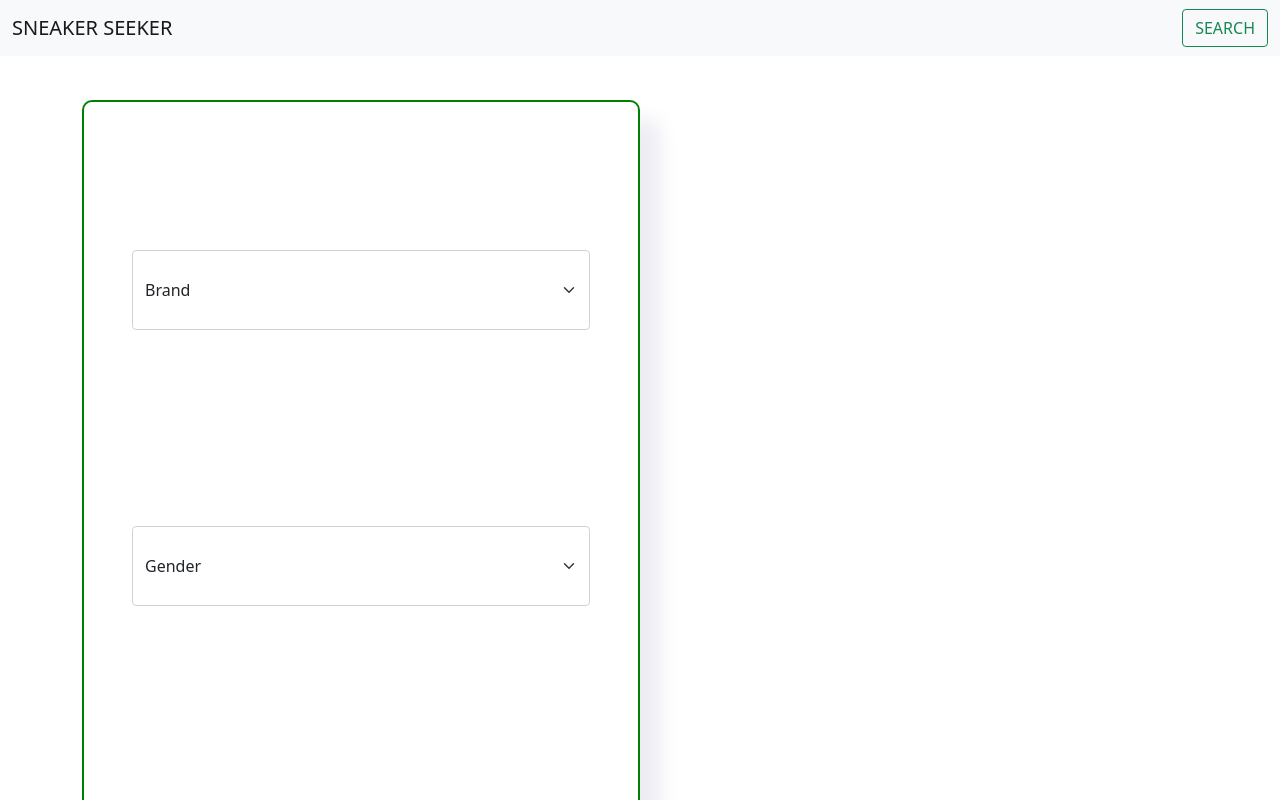
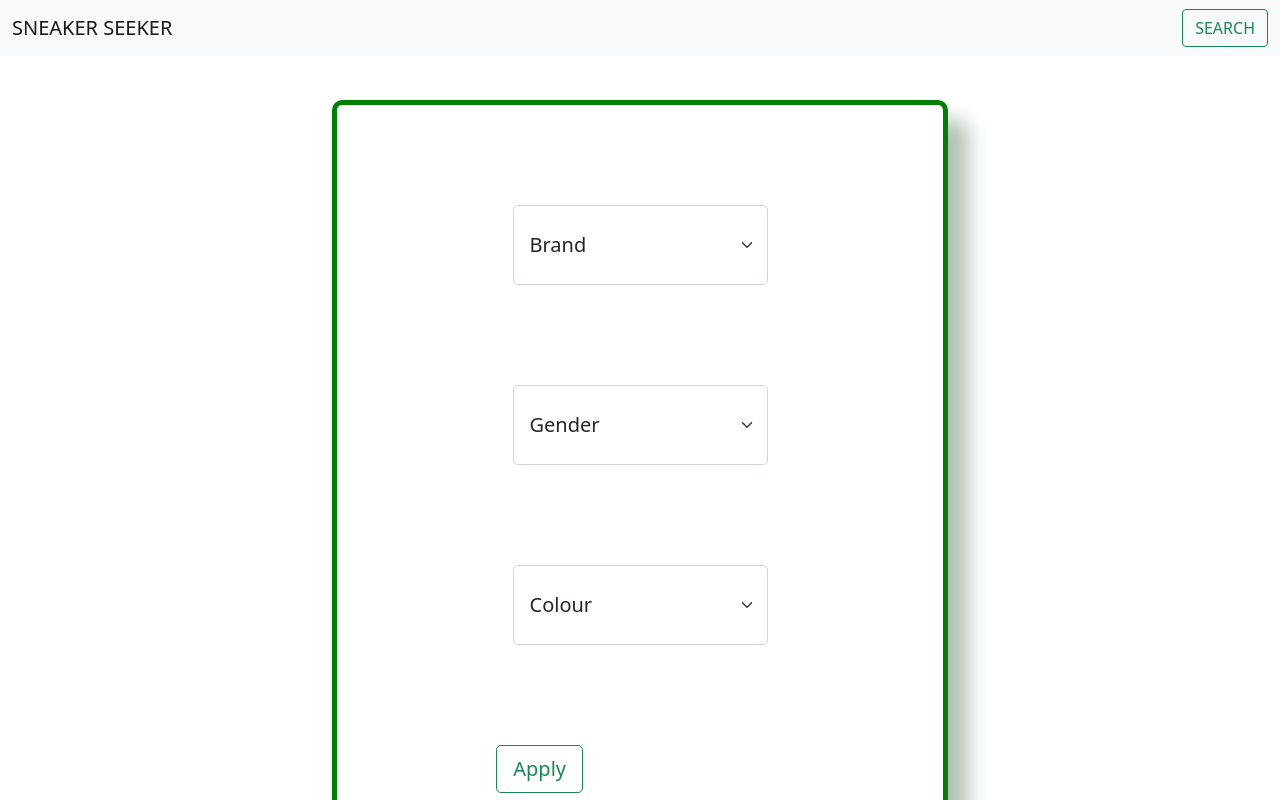
Before and after one commit to InfobyAdrienne/Sneaker-Seeker-Demo, a React (Create React App) app in the folder client/: page /search in a window 1280 px wide. Shown: the top 800 px of the page. Built offline with nearby package versions, Linux system fonts and the light colour scheme; the HTML template or start-up script is replaced by a standard one.

Commit message:
Centered form container

```diff
--- a/client/src/App.css
+++ b/client/src/App.css
@@ -10,13 +10,14 @@ h1 {
 /* SEARCH */
 .container {
   margin-top: 100px;
+  max-width: 50%;
 }
 
 .column {
-  width: 50%;
+  width: 100%;
   border-radius: 10px;
-  border: 2px solid green;
-  box-shadow: 20px 20px 20px rgba(236, 236, 243, 255);
+  border: 5px solid green;
+  box-shadow: 20px 20px 20px rgb(177, 194, 181);
   height: 100%;
 }
 
@@ -27,8 +28,10 @@ h1 {
 
 .form-btn {
   float: right;
-  margin-right: 50px;
-  margin-bottom: 50px;
+  margin-right: 22.5rem;
+  margin-bottom: 100px;
+  margin-top: 100px;
+
 }
 
 /* INSPIRE*/
--- a/client/src/components/Search.js
+++ b/client/src/components/Search.js
@@ -51,9 +51,9 @@ function Search() {
               <Form>
               <Col className="column">
                   <form>
-                    <div className="container p-5">
+                    <div className="container auto">
                       <Form.Select
-                        className="custom-select"
+                        className="custom-select form-select-lg"
                         onChange={(e) => handle(e)}
                         id="brand"
                         value={data.brand}
@@ -75,9 +75,9 @@ function Search() {
                       </Form.Select>
                     </div>
 
-                    <div className="container p-5">
+                    <div className="container auto">
                       <Form.Select
-                        className="custom-select"
+                        className="custom-select form-select-lg"
                         onChange={(e) => handle(e)}
                         id="gender"
                         value={data.gender}
@@ -92,9 +92,9 @@ function Search() {
                       </Form.Select>
                     </div>
 
-                    <div className="container p-5">
+                    <div className="container auto">
                       <Form.Select
-                        className="custom-select"
+                        className="custom-select form-select-lg"
                         onChange={(e) => handle(e)}
                         id="colorway"
                         value={data.colorway}
```
